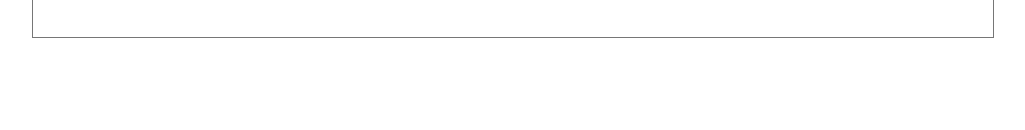
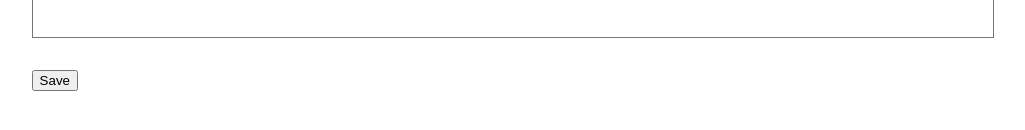
Before and after one commit to afneybeyb/shareidea, a Vue app: page / in a window 1280 px wide. Shown: the part 552-682 px from the top of the page, without its empty margins (127-1152 px from the left). Built offline with nearby package versions, Linux system fonts and the light colour scheme.

Commit message:
idea is saved to localStorage

```diff
--- a/src/views/HomeView.vue
+++ b/src/views/HomeView.vue
@@ -1,4 +1,12 @@
-<script setup lang="ts"></script>
+<script setup lang="ts">
+import { ref } from 'vue';
+
+let note = ref(localStorage.getItem("note") || "");
+
+let saveNote = () => {
+	localStorage.setItem("note", note.value);
+};
+</script>
 
 <template>
 	<main>
@@ -8,7 +16,8 @@
 				You can write your idea here and I will give you link to access that idea.
 			</p>
 		</section>
-		<textarea name="idea" id="" placeholder="Sooo...do YOU have any idea? 🧐"></textarea>
+		<textarea id="idea-input" placeholder="Sooo...do YOU have any idea? 🧐" v-model="note"></textarea>
+		<button @click="saveNote">Save</button>
 	</main>
 </template>
 
@@ -18,7 +27,6 @@ main {
 	margin-inline: auto;
 	padding: 5px;
 }
-
 
 textarea {
 	width: 100%;
```
